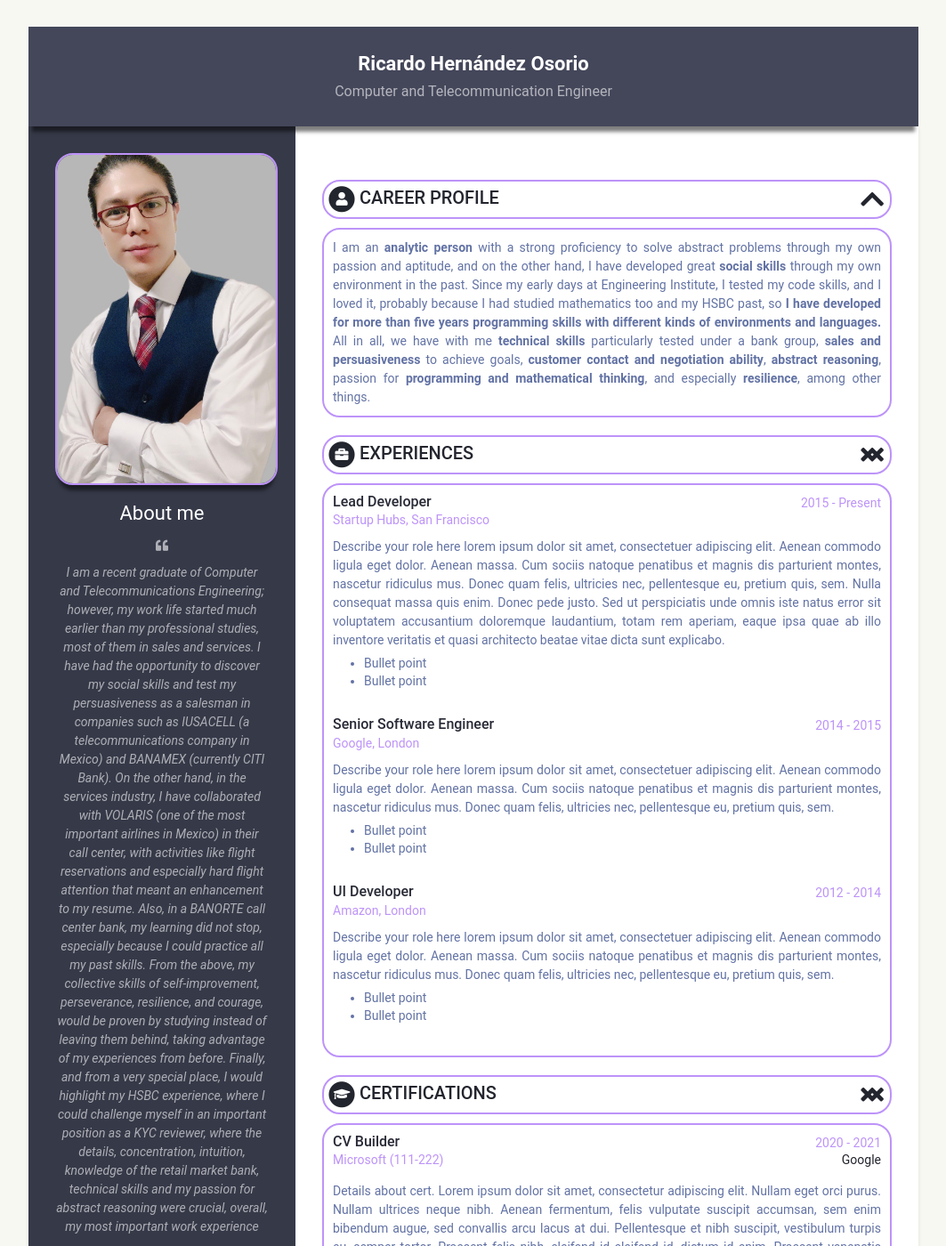
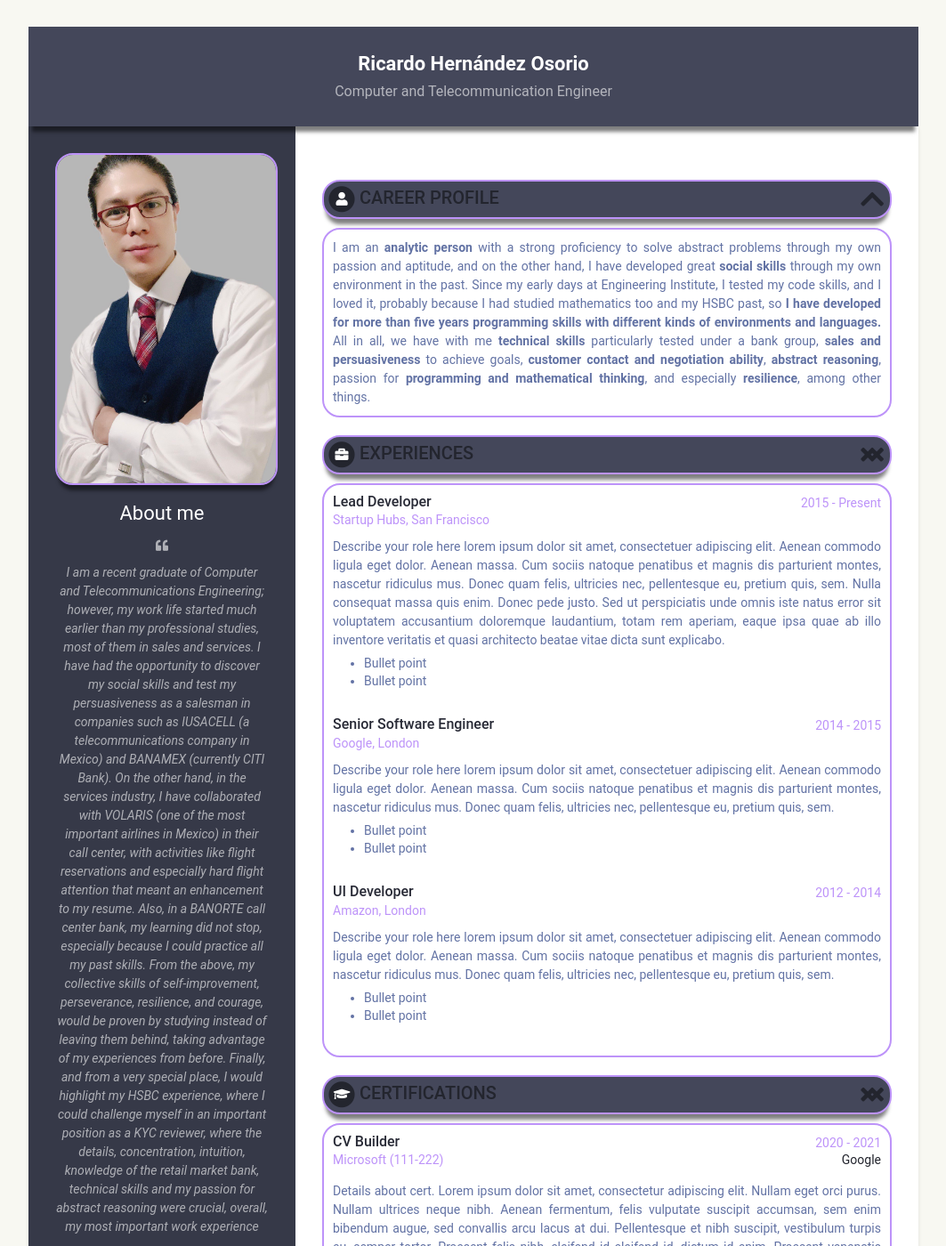
Before and after one commit to RicardoUAMmx/webcode, a Jekyll site: the page built from index.html, in a window 1280 px wide and 1400 px high. Shown: the whole window at 89% size, without its empty margins (108-1171 px from the left). Built offline with Jekyll 4.4.1, drawn with Linux system fonts in a browser that asks for light colours.

Commit message:
experimental cv-theme

```diff
--- a/_sass/_base.scss
+++ b/_sass/_base.scss
@@ -201,6 +201,8 @@ p {
 	padding: 5px;
     border-radius: 20px;
     border: 2px solid $text-grey;
+    box-shadow: 0 10px 4px -4px rgba(0, 0, 0, 0.5);
+	background: $theme-color;
 	  .section-box-a {
 		flex: 1 1 auto;
 	  }
```
